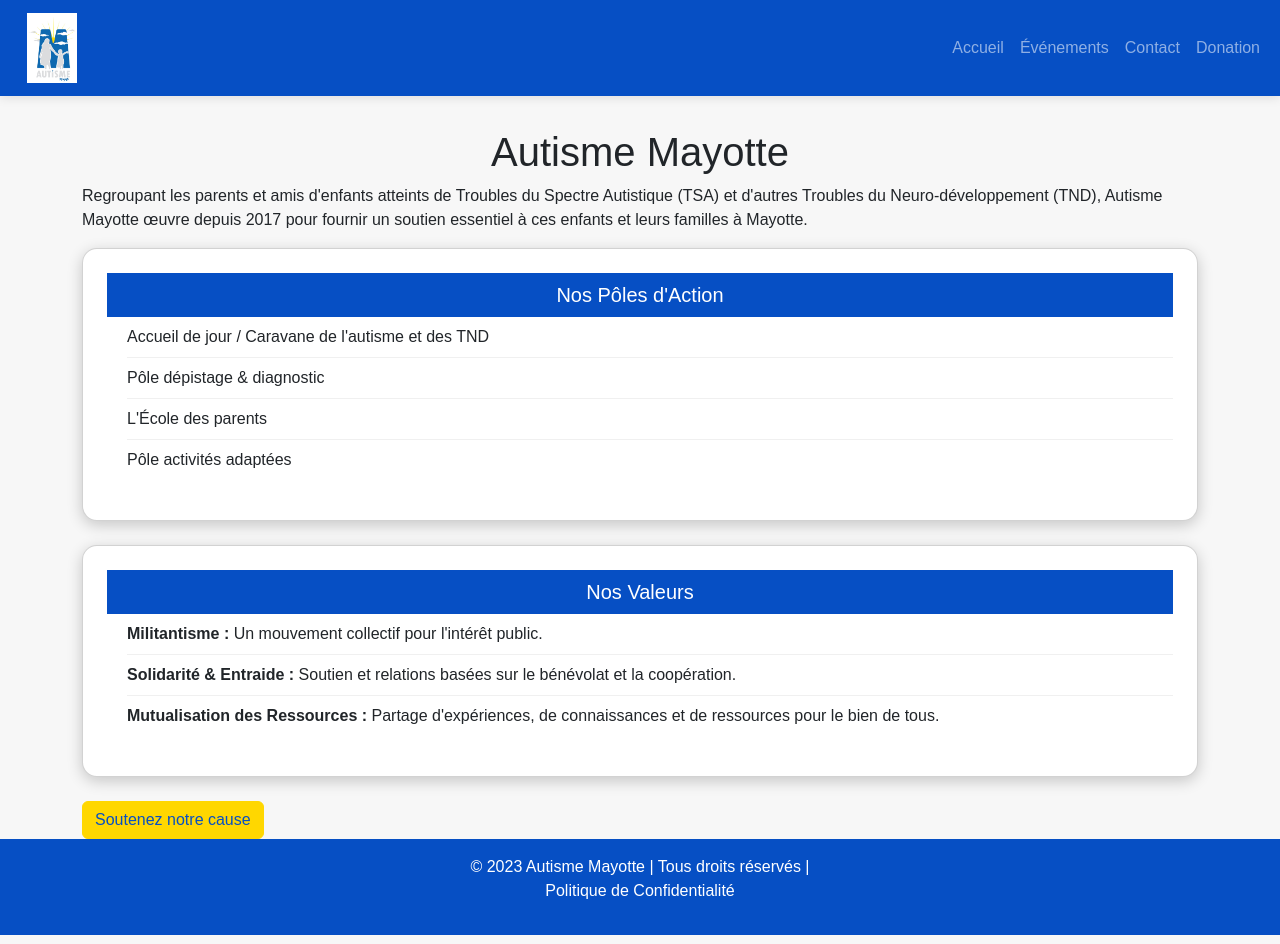
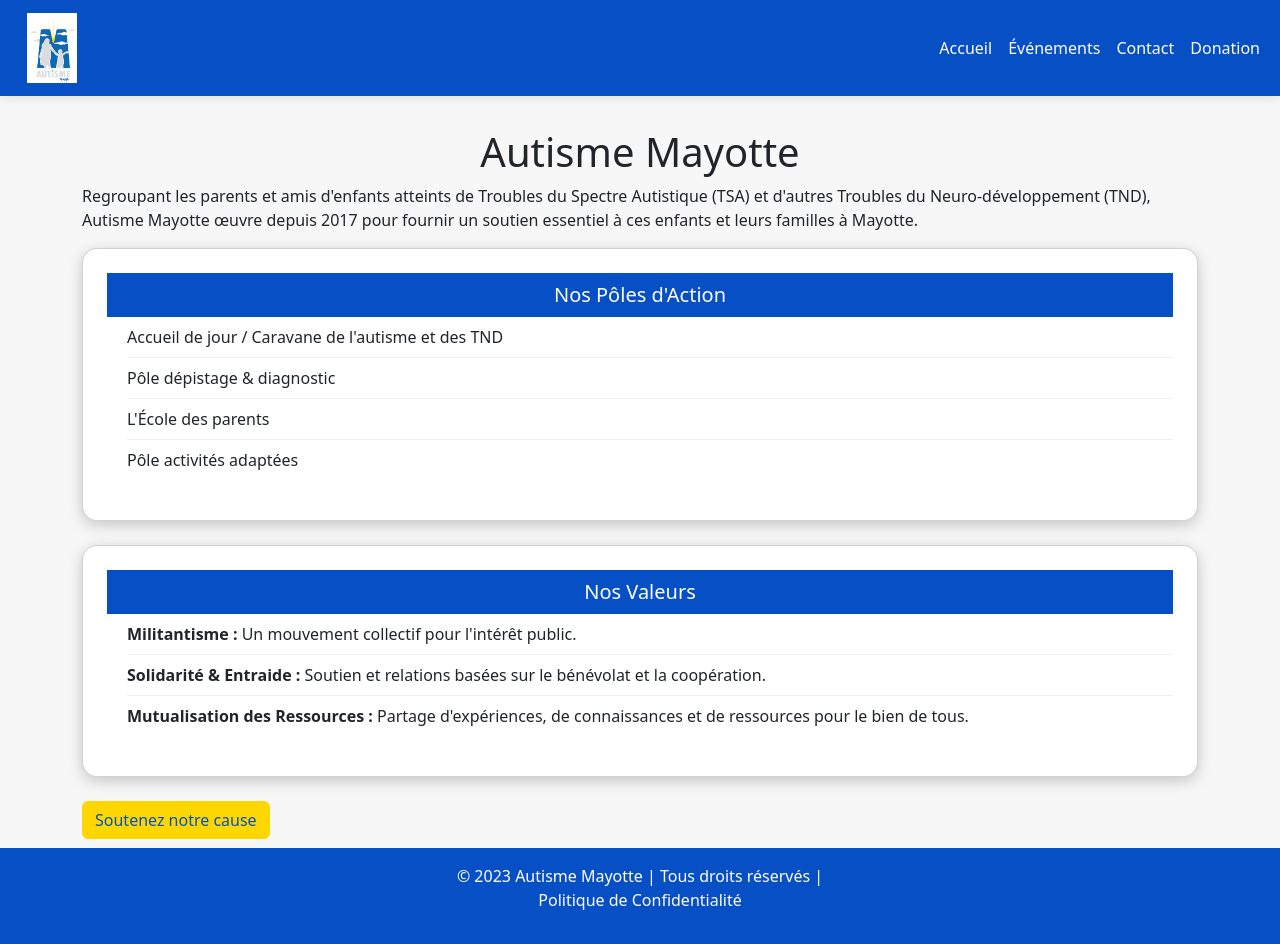
Before and after one commit to Ben0813/Autisme_Mayotte, a plain HTML site: page index.html in a window 1280 px wide. Drawn offline with nearby package versions, Linux system fonts and the light colour scheme.

Commit message:
second amelioration of style.css

```diff
--- a/style.css
+++ b/style.css
@@ -1,18 +1,30 @@
+/* Variables */
+:root {
+    --main-bg-color: #f7f7f7;
+    --primary-color: #064fc4;
+    --secondary-color: #FFD700;
+    --white-color: #fff;
+    --box-shadow-color: rgba(0, 0, 0, 0.1);
+    --transition-speed: 0.3s;
+}
+
+/* Global Styles */
 body, html {
     height: 100%;
-    font-family: Arial, sans-serif;
+    background-color: var(--main-bg-color);
 }
 
-body {
-    background-color: #f7f7f7;
+main {
+    min-height: 100vh;
 }
 
 h1 {
   text-align: center;
 }
 
+/* Navbar Styles */
 .navbar, footer {
-    background-color: #064fc4;
+    background-color: var(--primary-color);
 }
 
 .navbar {
@@ -20,50 +32,46 @@ h1 {
     top: 0;
     width: 100%;
     z-index: 1000;
-    box-shadow: 0 2px 10px rgba(0, 0, 0, 0.1);
+    box-shadow: 0 2px 10px var(--box-shadow-color);
 }
 
 .navbar .navbar-brand img {
     margin-left: 15px;
 }
 
-.btn-primary {
-    color: #064fc4;
-    background-color: #FFD700;
-    border-color: #FFD700;
-    transition: background-color 0.3s ease, color 0.3s ease;
+.navbar .navbar-nav .nav-link {
+    color: var(--white-color);
+    transition: color var(--transition-speed) ease;
 }
 
-.btn-primary:hover {
-    color: #fff;
-    background-color: #064fc4;
-    border-color: #064fc4;
+.navbar .navbar-nav .nav-link:hover {
+    color: var(--secondary-color);
+    text-decoration: none;
 }
 
+.container {
+    padding-top: 80px;
+}
+
+/* Card Styles */
 .card {
-    background-color: #FFFFFF;
+    background-color: var(--white-color);
     border-radius: 15px;
     box-shadow: 0 4px 15px rgba(0, 0, 0, 0.2);
     overflow: hidden;
-    transition: transform .2s;
+    transition: transform var(--transition-speed);
 }
 
 .card:hover {
     transform: scale(1.05);
 }
 
-.card h5, .hover-text-color {
-    background-color: #064fc4;
-    color: #FFFFFF;
+.card h5 {
+    background-color: var(--primary-color);
+    color: var(--white-color);
     padding: 10px 15px;
     margin: 0;
     text-align: center;
-    transition: color 0.3s ease;
-}
-
-.hover-text-color:hover {
-    color: #FFD700;
-    text-decoration: none;
 }
 
 .card ul {
@@ -80,13 +88,32 @@ h1 {
     border-bottom: none;
 }
 
-.container {
-    padding-top: 80px;
+/* Button Styles */
+.btn-primary {
+    color: var(--primary-color);
+    background-color: var(--secondary-color);
+    border-color: var(--secondary-color);
 }
 
+.btn-primary:hover {
+    color: var(--white-color);
+    background-color: var(--primary-color);
+    border-color: var(--primary-color);
+}
+
+/* Footer Styles */
+.footer-link {
+    color: var(--white-color);
+    transition: color var(--transition-speed) ease;
+}
+
+.footer-link:hover {
+    color: var(--secondary-color);
+    text-decoration: none;
+}
 
 @media (max-width: 768px) {
     .navbar {
-        font-size: 0.9em;
+        padding: 0 15px;
     }
 }
```
